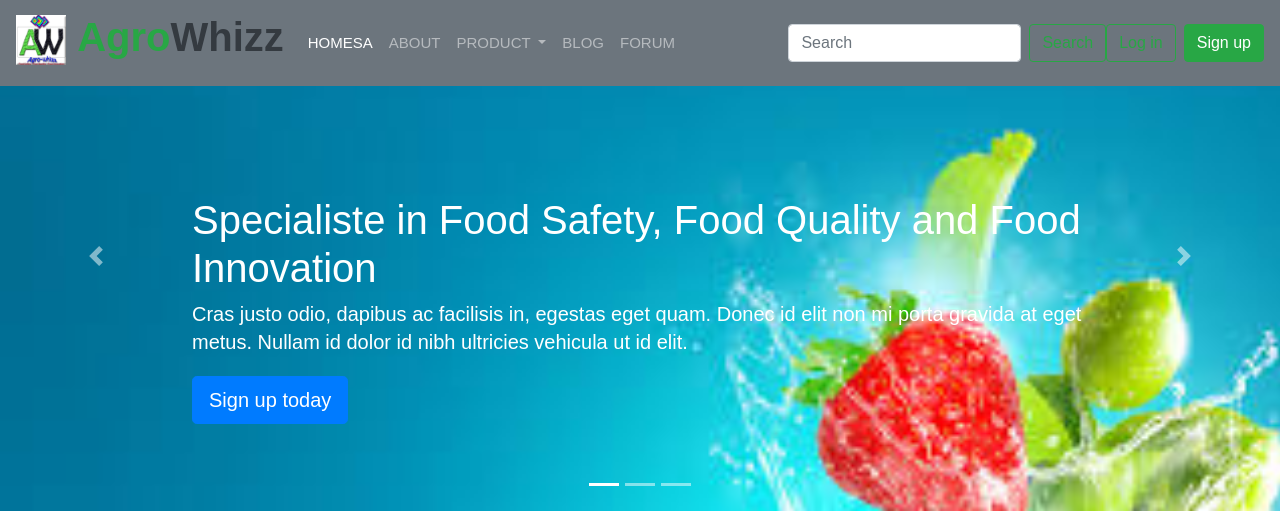
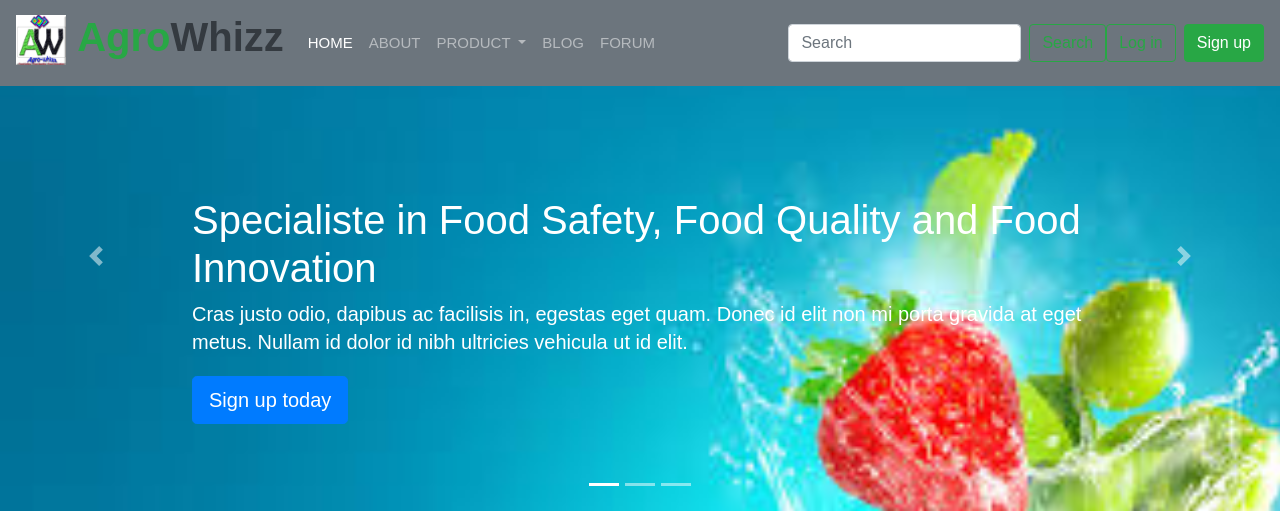
Before and after one commit to patbpm/whizzproject, a Django app: page / in a window 1280 px wide. Shown: the top 511 px of the page. Run offline with Django 3.2, Linux system fonts and the light colour scheme; some libraries are stand-ins or nearby versions.

Commit message:
Readme Update1

```diff
--- a/agrowhizz/home/templates/home/homePage.html
+++ b/agrowhizz/home/templates/home/homePage.html
@@ -4,7 +4,7 @@ Welcome
 {% endblock %}
 {% block content %}
 
-    <section role="main">
+<section role="main" >
 
     <div id="myCarousel" class="carousel slide" data-ride="carousel">
     <ol class="carousel-indicators">
--- a/agrowhizz/home/templates/home/index.html
+++ b/agrowhizz/home/templates/home/index.html
@@ -25,7 +25,7 @@
         <div class="collapse navbar-collapse" id="navbarCollapse">
           <ul class="navbar-nav mr-auto">
             <li class="nav-item active">
-              <a class="nav-link" href="/">HOMESA <span class="sr-only">(current)</span></a>
+              <a class="nav-link" href="/">HOME <span class="sr-only">(current)</span></a>
             </li>
             <li class="nav-item">
               <a class="nav-link" href={% url 'whatWeDo'%}>ABOUT</a>
```
Also changed, not shown: agrowhizz/README.md.
